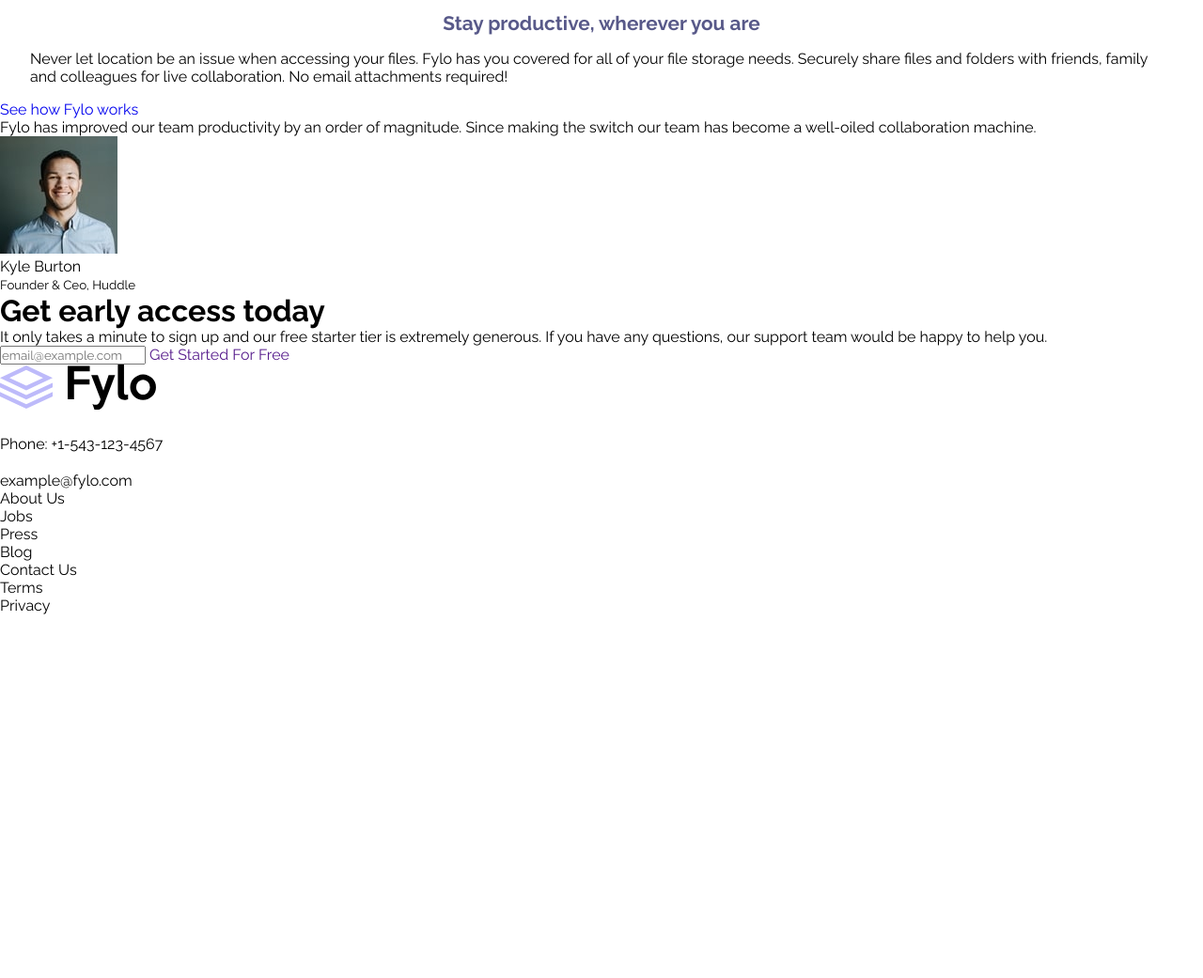
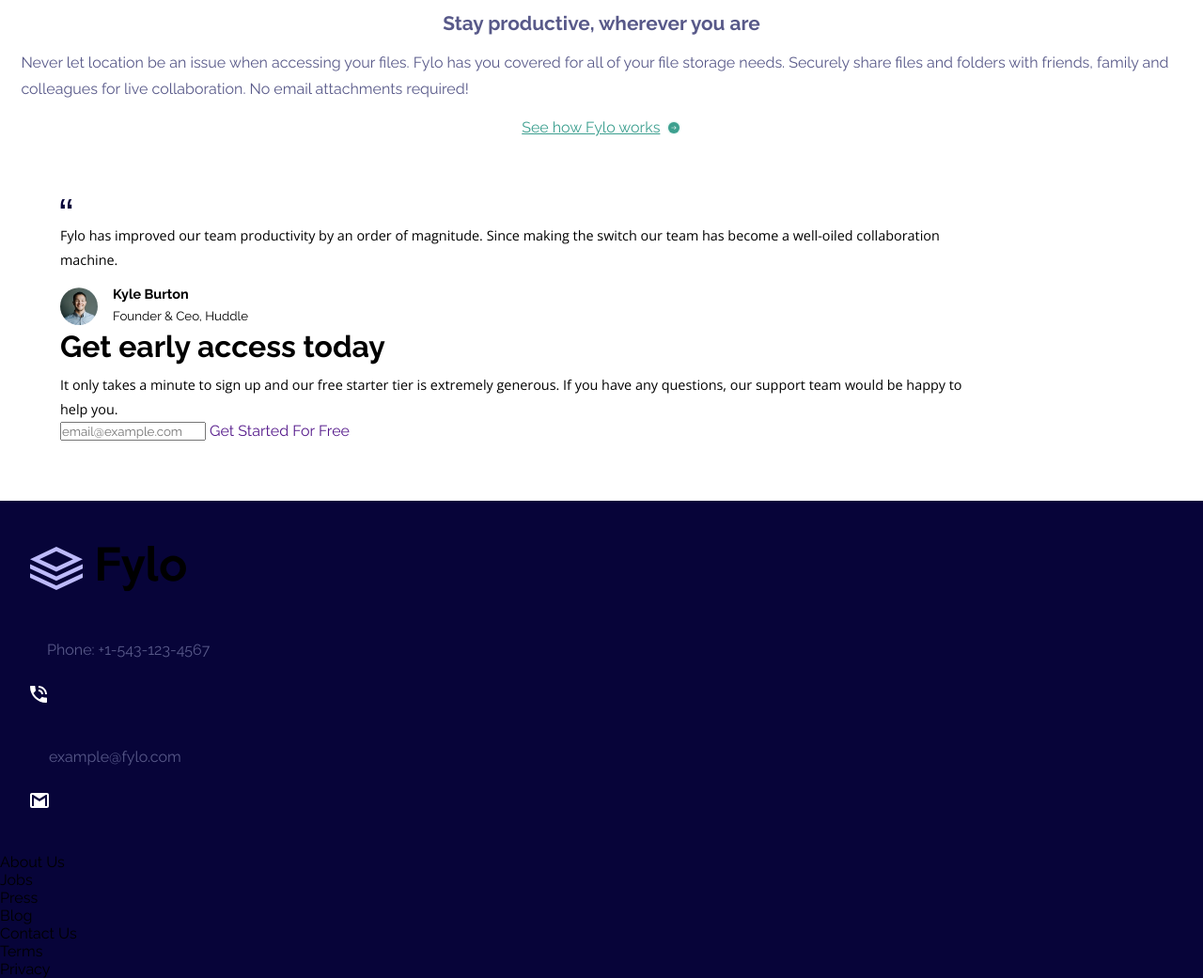
Before and after one commit to TheCoderGuru/fylo-landing-page-with-two-column-layout, a plain HTML site: page index.html in a window 1280 px wide. Shown: the part 1240-2281 px from the top of the page at 94% size. Before the commit the page ends 1894 px from the top, so only its background shows below. Drawn offline with nearby package versions, Linux system fonts and the light colour scheme.

Commit message:
Updated the code in the staged files

```diff
--- a/css/style.scss
+++ b/css/style.scss
@@ -11,14 +11,14 @@
   box-sizing: border-box;
   text-decoration: none;
   outline: none;
-  font-family: 'Raleway', sans-serif;
+  font-family: "Raleway", sans-serif;
 }
 
 body {
   min-height: 100vh;
 }
 
-.header__image{
+.header__image {
   width: auto;
   height: 1.6rem;
   display: inline-block;
@@ -26,97 +26,174 @@
   margin-left: 1.6em;
 }
 
-.navbar{
+.navbar {
   display: flex;
   justify-content: space-between;
   align-items: center;
   position: relative;
-
-}
-
-.navbar__navlinks{
+  &__navlinks {
     margin-top: 2em;
     list-style: none;
     display: flex;
     gap: 2em;
     margin-right: 1em;
   }
+}
 
-.hero-grid{
+.hero-grid {
   display: grid;
   grid-template-columns: 1fr;
 }
 
-.hero__title{
+.hero {
+  order: 2;
+  &__title {
     text-align: center;
     color: $very-dark-blue;
-    font-family: 'Open Sans';
+    font-family: "Open Sans";
     font-weight: 400;
     margin-top: 1.7em;
-    margin-inline: .2em;
+    margin-inline: 0.2em;
   }
-
-.hero-image{
+  &__description {
+    text-align: center;
+    width: 85%;
+    margin-block: 2em;
+    line-height: 1.5;
+    margin-inline: 1em;
+  }
+  &__image {
     height: 16em;
     margin-inline: 2em;
     margin-top: 5em;
   }
+}
 
-.section-image{
+.section-image {
   height: 16em;
   margin-inline: 2em;
   margin-top: 12em;
   margin-bottom: 5em;
 }
 
-.hero{
-    order: 2;
-}
-
-.hero__description{
-    text-align: center;
-    width: 85%;
-    margin-block: 2em;
-    line-height: 1.5;
-    margin-inline: 1em;
-}
-
-.hero-flex{
+.hero-flex {
   display: flex;
   flex-direction: column;
 }
 
-input[type="email"]{
+input[type="email"] {
   margin-inline: 2em;
   margin-bottom: 1.6em;
   width: 80%;
   border: 1px solid $desaturated-blue;
-    border-radius: .2em;
+  border-radius: 0.2em;
   padding-block: 1em;
 }
 
-input[type=submit]{
+input[type="submit"] {
   width: 80%;
   margin-inline: 2em;
   padding-block: 1em;
   font-weight: 700;
   border: none;
   color: white;
-      border-radius: .2em;
+  border-radius: 0.2em;
   background-color: $bright-blue;
 }
 
-.container__title{
+.container__title {
   font-size: 1.3em;
   text-align: center;
   color: $desaturated-blue;
 }
 
-.container__description{
-    margin-inline: 2em;
+.container__description {
+  margin-inline: 1.4em;
+  color: $desaturated-blue;
   margin-block: 1em;
+  line-height: 1.8;
 }
 
-.container__description span{
+// .container__description span{
 
+// }
+
+.container__link {
+  position: relative;
+  text-align: center;
+  justify-content: center;
+  display: block;
+  color: $moderate-cyan;
+  font-weight: 500;
+  text-decoration: underline;
 }
+
+
+// Quote section
+
+
+.flex {
+  display: flex;
+  justify-content: center;
+  align-items: center;
+
+  & img {
+    margin-left: 0.4em;
+  }
+}
+
+.quote {
+    margin-inline: 4em;
+    margin-block: 4em;
+}
+.quote p{
+    width: 85%;
+    margin-top: .7em;
+    font-family: 'Open Sans', sans-serif;
+    line-height: 1.8;
+    font-size: .9rem;
+}
+
+.flex-author{
+    display: flex;
+}
+
+.flex-author img{
+    margin-top: 1em;
+    clip-path: circle(50%);
+    height: 2.5em;
+    width: auto;
+}
+
+.flex-lower{
+    margin-left: 1em;
+
+    & p:first-of-type{
+        font-weight: bold;
+        font-family: 'Raleway';
+    }
+
+    & p:nth-child(2){
+        font-size: .2rem;
+    }
+}
+
+
+// Footer section
+
+
+.footer-container{
+    background-color: $very-dark-blue;
+
+    & div img{
+        margin-block: 3em;
+        margin-left: 2em;
+        color: white;
+    }
+}
+
+
+.footer-item{
+    display: flex;
+    color: $desaturated-blue;
+}
--- a/index.html
+++ b/index.html
@@ -64,7 +64,7 @@
         </div>
         <div>
           <img
-            class="hero-image"
+            class="hero__image"
             src="./images/illustration-1.svg"
             alt="hero image"
           />
@@ -72,29 +72,37 @@
       </div>
 
       <div class="container">
-        <img class="section-image" src="./images/illustration-2.svg" alt="">
+        <img class="section-image" src="./images/illustration-2.svg" alt="" />
         <h1 class="container__title">Stay productive, wherever you are</h1>
         <p class="container__description">
           Never let location be an issue when accessing your files. Fylo has you
-          covered for all of your file storage needs. <span>
-            Securely share files and
-            folders with friends, family and colleagues for live collaboration. No
-            email attachments required!
+          covered for all of your file storage needs.
+          <span>
+            Securely share files and folders with friends, family and colleagues
+            for live collaboration. No email attachments required!
           </span>
         </p>
-        <a href="#">See how Fylo works</a>
+        <div class="flex">
+          <a class="container__link" href="#">See how Fylo works</a>
+          <img src="./images/icon-arrow.svg" alt="" />
+        </div>
       </div>
 
       <div class="quote">
+        <img src="./images/icon-quotes.svg" alt="" />
         <p>
           Fylo has improved our team productivity by an order of magnitude.
           Since making the switch our team has become a well-oiled collaboration
           machine.
         </p>
         <div class="flex-author">
-          <img src="./images/avatar-testimonial.jpg" alt="" />
-          <p>Kyle Burton</p>
-          <small>Founder & Ceo, Huddle</small>
+          <div>
+            <img src="./images/avatar-testimonial.jpg" alt="" />
+          </div>
+          <div class="flex-lower">
+            <p>Kyle Burton</p>
+            <small>Founder & Ceo, Huddle</small>
+          </div>
         </div>
 
         <div class="access-container">
@@ -110,14 +118,16 @@
           </div>
         </div>
       </div>
-      <footer>
+      <footer class="footer-container">
         <div>
           <img src="./images/logo.svg" alt="logo" />
-          <div>
-            <img src="./images/icon-phone.svg" alt="" />
-            <p>Phone: +1-543-123-4567</p>
+          <div class="footer-item">
+              <img src="./images/icon-phone.svg" alt="" />
+            <div>
+              <p>Phone: +1-543-123-4567</p>
+            </div>
           </div>
-          <div>
+          <div class="footer-item">
             <img src="./images/icon-email.svg" alt="" />
             <p>example@fylo.com</p>
           </div>
```
Also changed, not shown: css/style.css, 1 other file. Lines whose indentation alone changed are shown as unchanged.
